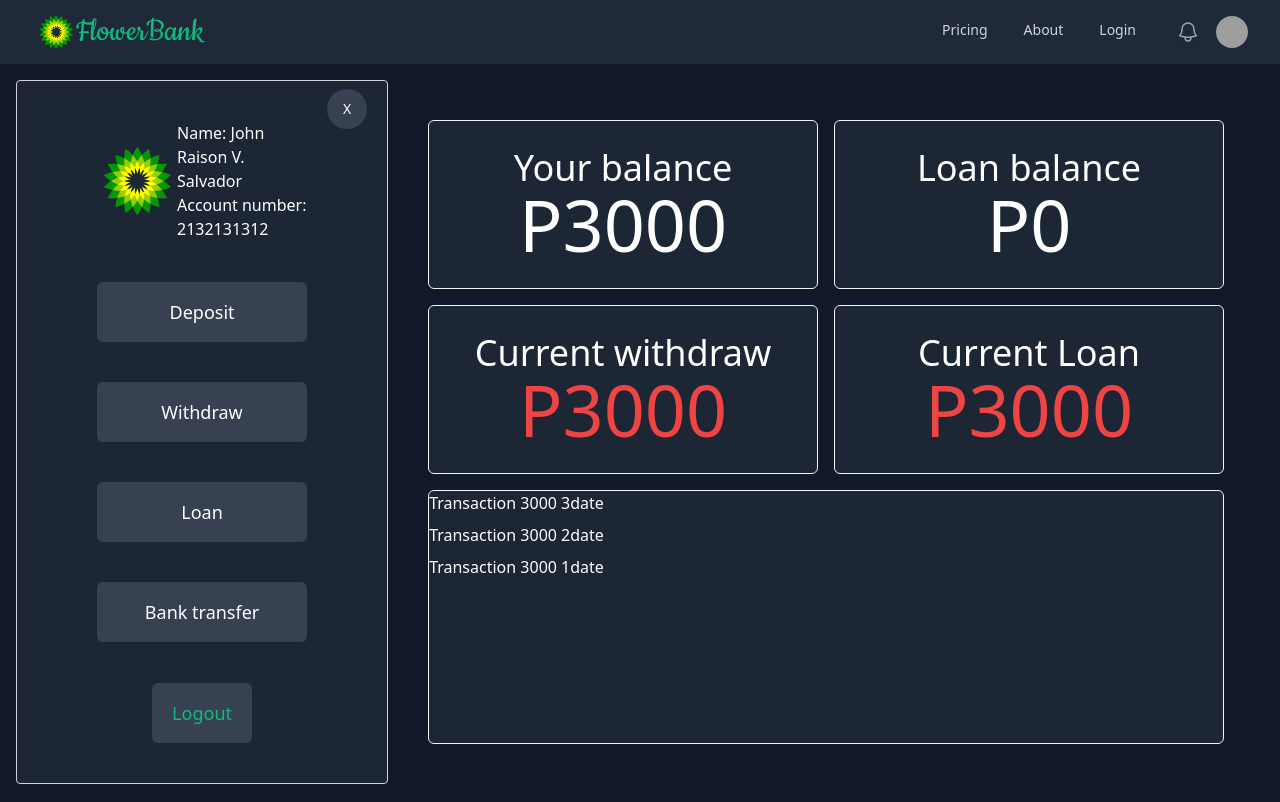
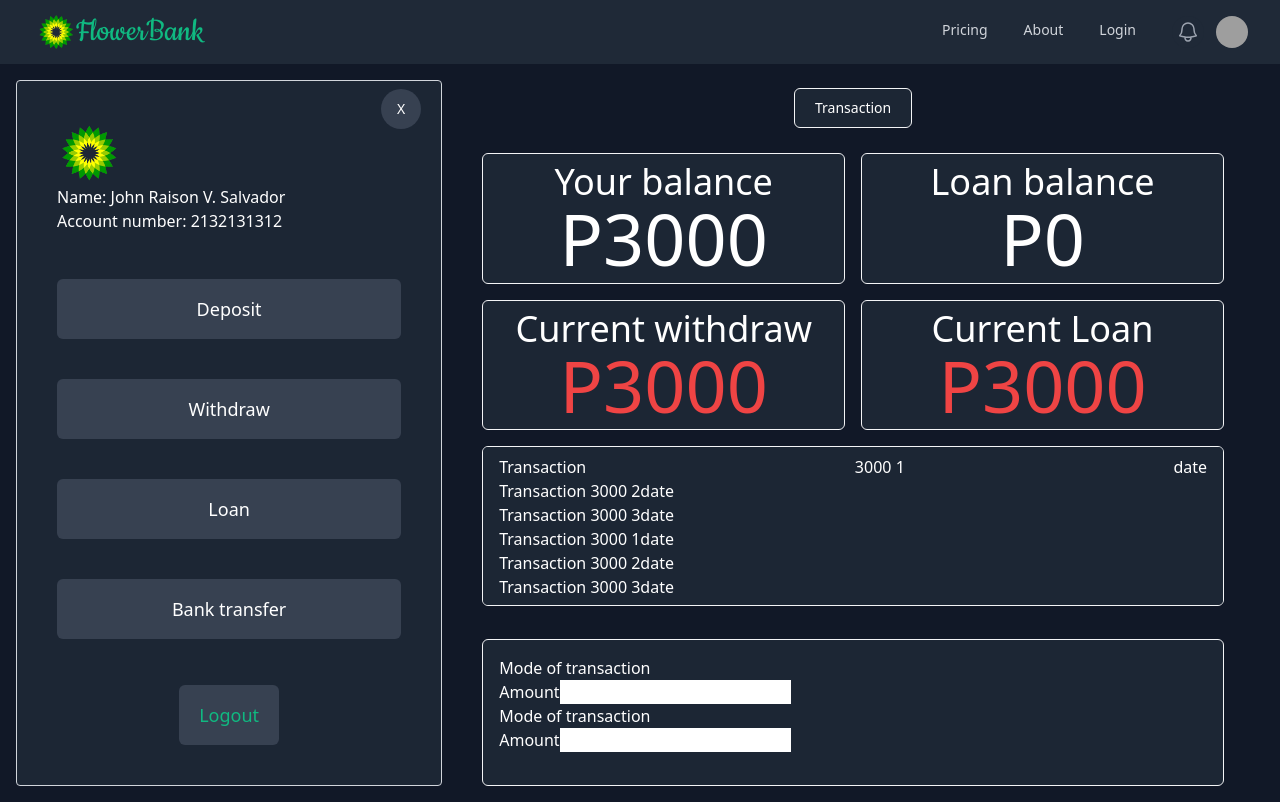
Before and after one commit to Pngtaq/Banking-app-2, a React (Vite) app: page /applayout in a window 1280 px wide. Built offline with nearby package versions, Linux system fonts and the light colour scheme; grey boxes are pictures that could not be loaded.

Commit message:
re-creating styles

```diff
--- a/src/components/UserAccountDetails.jsx
+++ b/src/components/UserAccountDetails.jsx
@@ -1,6 +1,9 @@
 export default function UserAccountDetails() {
   return (
-    <div className="bg-gray-900 w-full grid-cols-2 grid gap-4 px-26 p-10">
+    <div className="bg-gray-900 w-full grid-cols-2 grid gap-4 px-10">
+      <div className=" bg-gray-800 rounded-md bg-clip-padding backdrop-filter backdrop-blur-sm bg-opacity-90 border border-gray-100 text-4xl text-center flex flex-col justify-center items-center col-span-2  h-10 m-auto px-5">
+        <h1 className="text-sm">Transaction</h1>
+      </div>
       <div className=" bg-gray-800 rounded-md bg-clip-padding backdrop-filter backdrop-blur-sm bg-opacity-90 border border-gray-100 text-4xl text-center flex flex-col justify-center items-center md:col-span-1 col-span-2">
         <h1 className="text-4xl">Your balance</h1>
         <h1 className="text-7xl">P3000</h1>
@@ -17,7 +20,26 @@ export default function UserAccountDetails() {
         <h1 className="text-4xl">Current Loan</h1>
         <h1 className="text-7xl text-red-500">P3000</h1>
       </div>
-      <div className="font-medium  col-span-2 row-span-3  bg-gray-800 rounded-md bg-clip-padding backdrop-filter backdrop-blur-sm bg-opacity-90 border border-gray-100 flex flex-col-reverse gap-2 justify-end">
+      <div className="font-medium  col-span-2 bg-gray-800 rounded-md bg-clip-padding backdrop-filter backdrop-blur-sm bg-opacity-90 border border-gray-100 h-40 overflow-auto py-2 px-4">
+        <div className="flex flex-col">
+          <div>
+            <p className="flex justify-between">
+              <span>Transaction </span> <span>3000 1</span>
+              <span>date</span>
+            </p>
+          </div>
+          <div>
+            <p>
+              <span>Transaction </span> <span>3000 2</span>
+              <span>date</span>
+            </p>
+          </div>
+          <div className="row-span-6">
+            <p>
+              <span>Transaction </span> <span>3000 3</span>
+              <span>date</span>
+            </p>
+          </div>
           <div>
             <p>
               <span>Transaction </span> <span>3000 1</span>
@@ -36,6 +58,111 @@ export default function UserAccountDetails() {
               <span>date</span>
             </p>
           </div>
+          <div>
+            <p>
+              <span>Transaction </span> <span>3000 1</span>
+              <span>date</span>
+            </p>
+          </div>
+          <div>
+            <p>
+              <span>Transaction </span> <span>3000 2</span>
+              <span>date</span>
+            </p>
+          </div>
+          <div className="row-span-6">
+            <p>
+              <span>Transaction </span> <span>3000 3</span>
+              <span>date</span>
+            </p>
+          </div>
+          <div>
+            <p>
+              <span>Transaction </span> <span>3000 1</span>
+              <span>date</span>
+            </p>
+          </div>
+          <div>
+            <p>
+              <span>Transaction </span> <span>3000 2</span>
+              <span>date</span>
+            </p>
+          </div>
+          <div className="row-span-6">
+            <p>
+              <span>Transaction </span> <span>3000 3</span>
+              <span>date</span>
+            </p>
+          </div>
+          <div>
+            <p>
+              <span>Transaction </span> <span>3000 1</span>
+              <span>date</span>
+            </p>
+          </div>
+          <div>
+            <p>
+              <span>Transaction </span> <span>3000 2</span>
+              <span>date</span>
+            </p>
+          </div>
+          <div>
+            <p>
+              <span>Transaction </span> <span>3000 2</span>
+              <span>date</span>
+            </p>
+          </div>
+          <div className="row-span-6">
+            <p>
+              <span>Transaction </span> <span>3000 3</span>
+              <span>date</span>
+            </p>
+          </div>
+          <div>
+            <p>
+              <span>Transaction </span> <span>3000 1</span>
+              <span>date</span>
+            </p>
+          </div>
+          <div>
+            <p>
+              <span>Transaction </span> <span>3000 2</span>
+              <span>date</span>
+            </p>
+          </div>
+          <div>
+            <p>
+              <span>Transaction </span> <span>3000 2</span>
+              <span>date</span>
+            </p>
+          </div>
+          <div className="row-span-6">
+            <p>
+              <span>Transaction </span> <span>3000 3</span>
+              <span>date</span>
+            </p>
+          </div>
+          <div>
+            <p>
+              <span>Transaction </span> <span>3000 1</span>
+              <span>date</span>
+            </p>
+          </div>
+          <div>
+            <p>
+              <span>Transaction </span> <span>3000 2</span>
+              <span>date</span>
+            </p>
+          </div>
+        </div>
+      </div>
+      <div className=" bg-gray-800 rounded-md bg-clip-padding backdrop-filter backdrop-blur-sm bg-opacity-90 border border-gray-100 col-span-2 p-4">
+        <h1>Mode of transaction</h1>
+        <label>Amount</label>
+        <input />
+        <h1>Mode of transaction</h1>
+        <label>Amount</label>
+        <input />
       </div>
     </div>
   );
--- a/src/components/UserMenu.jsx
+++ b/src/components/UserMenu.jsx
@@ -1,30 +1,30 @@
 export default function UserMenu({ handleIsOpen }) {
   return (
-    <div className="h-full text-white  flex flex-col justify-between px-20 py-10 bg-gray-800 bg-clip-padding backdrop-filter backdrop-blur-sm bg-opacity-90 border border-gray-300 rounded relative">
+    <div className="h-full text-white  flex flex-col justify-between py-10 bg-gray-800 bg-clip-padding backdrop-filter backdrop-blur-sm bg-opacity-90 border border-gray-300 rounded relative mb-3 md:w-1/2 w-full  px-10">
       <button
         className="absolute top-2 right-5 rounded-full px-2 py-2 font-medium bg-gray-700 h-10 w-10 text-sm"
         onClick={handleIsOpen}
       >
         X
       </button>
-      <div className="flex items-center">
-        <img src="/images/logo.png" className="w-20" />
+      <div className="flex flex-col">
+        <img src="/images/logo.png" className="w-16" />
         <div>
           <p>Name: John Raison V. Salvador</p>
           <p>Account number: 2132131312</p>
         </div>
       </div>
       <div className="flex flex-col  text-center ">
-        <button className="rounded-md px-5 py-4 font-medium bg-gray-700 text-lg mt-10">
+        <button className="rounded-md px-5 py-4 font-medium bg-gray-700 text-lg mt-10 hover:bg-gray-500">
           Deposit
         </button>
-        <button className="rounded-md px-5 py-4 font-medium bg-gray-700 text-lg mt-10">
+        <button className="rounded-md px-5 py-4 font-medium bg-gray-700 text-lg mt-10 hover:bg-gray-500">
           Withdraw
         </button>
-        <button className="rounded-md px-5 py-4 font-medium bg-gray-700 text-lg mt-10">
+        <button className="rounded-md px-5 py-4 font-medium bg-gray-700 text-lg mt-10 hover:bg-gray-500">
           Loan
         </button>
-        <button className="rounded-md px-5 py-4 font-medium bg-gray-700 text-lg mt-10">
+        <button className="rounded-md px-5 py-4 font-medium bg-gray-700 text-lg mt-10 hover:bg-gray-500">
           Bank transfer
         </button>
       </div>
--- a/src/index.css
+++ b/src/index.css
@@ -8,3 +8,19 @@
   background-color: rgb(55 65 81);
   color: white;
 }
+
+/* width */
+::-webkit-scrollbar {
+  width: 10px;
+}
+
+/* Handle */
+::-webkit-scrollbar-thumb {
+  background: #ffffff;
+  border-radius: 5px;
+}
+
+/* Handle on hover */
+::-webkit-scrollbar-thumb:hover {
+  background: #ffffff;
+}
--- a/src/pages/About.jsx
+++ b/src/pages/About.jsx
@@ -2,9 +2,9 @@ import PageNav from "../components/PageNav";
 
 export default function About() {
   return (
-    <div className="h-full">
+    <div className="grid h-screen grid-rows-[auto_1fr]">
       <PageNav />
-      <section className="flex md:flex-row flex-col h-5/6 text-white">
+      <section className="flex md:flex-row flex-col h-full text-white justify-center items-center">
         <div className="p-6 flex flex-col justify-center items-center text-center">
           <h1 className="sm:text-6xl text-4xl">Lorem ipsum dolor</h1>
           <h1 className="sm:text-6xl text-4xl">Lorem ipsum dolor</h1>
--- a/src/pages/Homepage.jsx
+++ b/src/pages/Homepage.jsx
@@ -3,9 +3,9 @@ import PageNav from "../components/PageNav";
 
 function Homepage() {
   return (
-    <main className="h-screen">
+    <main className="grid h-screen grid-rows-[auto_1fr]">
       <PageNav />
-      <section className="flex flex-col items-center justify-center h-3/4 text-center text-white bg-gray-900 p-4">
+      <section className="flex flex-col items-center justify-center h-full text-center text-white bg-gray-900 p-4">
         <h1 className="sm:text-7xl text-4xl">
           {" "}
           Your <span className="text-emerald-500">money</span> is important to
--- a/src/pages/Login.jsx
+++ b/src/pages/Login.jsx
@@ -2,10 +2,10 @@ import PageNav from "../components/PageNav";
 
 export default function Login() {
   return (
-    <div className="h-screen">
+    <div className="grid h-screen grid-rows-[auto_1fr]">
       <PageNav />
 
-      <div className="px-4 text-white flex items-center justify-center h-4/6">
+      <div className="px-4 text-white flex items-center justify-center h-full">
         <div className="bg-gray-700 w-4/6 rounded flex items-center justify-center leading-8 py-12">
           <form>
             <h4>Username</h4>
--- a/src/pages/Pricing.jsx
+++ b/src/pages/Pricing.jsx
@@ -2,9 +2,9 @@ import PageNav from "../components/PageNav";
 
 export default function Pricing() {
   return (
-    <div className="h-full">
+    <div className="grid h-screen grid-rows-[auto_1fr]">
       <PageNav />
-      <section className="flex md:flex-row flex-col h-5/6 text-white">
+      <section className="flex md:flex-row flex-col text-white pt-10 h-5/6 justify-center items-center">
         <div className="p-6 flex flex-col justify-center items-center text-center">
           <h1 className="sm:text-7xl text-4xl">Simple pricing.</h1>
           <h1 className="sm:text-7xl text-4xl">
```
Lines whose indentation alone changed are shown as unchanged.
